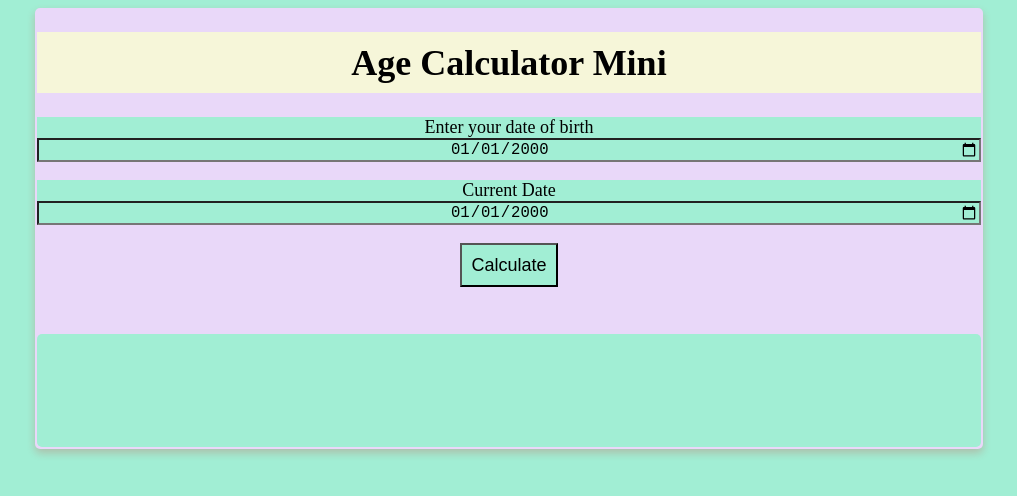
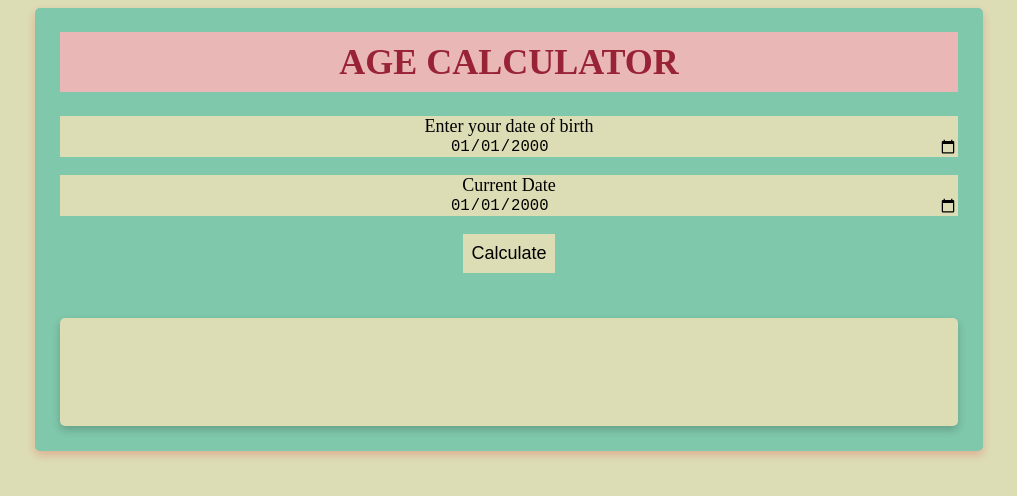
Before and after one commit to ejazulhaque09/Age-Calculator, a plain HTML site: page index.html in a window 1280 px wide. Shown: the whole page, without its empty margins (131-1148 px from the left). Drawn offline with Linux system fonts and the light colour scheme.

Commit message:
MOdified

```diff
--- a/index.html
+++ b/index.html
@@ -9,27 +9,27 @@
 <body>
     <div class="card">
         <header>
-            <h1> Age Calculator Mini</h1>
+            <h1>AGE CALCULATOR</h1>
         </header>
 
         <div>
-            <label>Enter your date of birth</label>
-            <input type="date" name="inputDOB" id="inputDOB" value = "2000-01-01">
+            <label> Enter your date of birth</label>
+            <input type="date" name="dateOfBirth" id="inputDOB" value="2000-01-01">
         </div>
         <br>
+        <div>
+            <label>Current Date</label><br>
+            <input type="date" name="currentDate" id="currentDate" value= "2000-01-01">
+        </div>
+        <br />
+        <button type="button"
+                onclick="getDOB()">
+            Calculate
+        </button>
+        <br />
+        <div id="currentAge"></div>
+        <script src="ageCalculator.js"></script>
 
-        <div>
-            <label> Current Date</label>
-            <input type="date" name="currentDate" id="currentDate" value="2000-01-01">
-        </div>
-        <br>
-
-        <button type="button" onclick="getDOB()"> Calculate</button>
-
-        <div id="currentAge"></div>
-
-        <script scr="script.js"></script>
     </div>
-
 </body>
 </html>
--- a/style.css
+++ b/style.css
@@ -1,46 +1,53 @@
 *{
     box-sizing: border-box;
-    background-color: rgb(161, 238, 212);
+    border: 0px solid red;
+    background-color:rgb(220, 220, 181);
 }
-
 body{
     display: flex;
     text-align: center;
 }
 .card{
-    width: 75%;
+    width:75%;
     height: 80%;
-    box-shadow: 0px 4px 8px 0px rgba(226,7,7,0.2);
-    background-color: rgb(233, 216, 249);
+    /* min-width:30%; */
+    box-shadow: 0 4px 8px 0 rgba(226, 7, 7, 0.2);
+    background-color: rgb(127, 200, 171);
     margin: auto;
-    border-radius: 5px;
-    padding: 2px;
-    padding-top: 0%;
+    border-radius:5px;
+    padding :2%;
+    padding-top:0%;
 }
 header{
     font-size: large;
 }
 header h1{
-    background-color: rgb(246, 246, 217);
-    color: black;
+    background-color: rgb(234, 183, 183);
+    color: rgb(152, 34, 54);
     padding: 1%;
 }
 label{
-    font-size: large;
-    margin: 10%;
+    font-size:large;
+    margin :10%;
 }
 button{
     font-size: large;
     padding: 1%;
     cursor: pointer;
+    /* transition-property: ; */
 }
 input{
-    width: 100%;
+    width:100%;
     font-size: larger;
     text-align: center;
 }
-#currentAge{
+/* #inputDOB{
+    margin: .5%;
+} */
+#currentAge {
+    /* height: 15px; */
     min-width: 30%;
+    box-shadow: 0 4px 8px 0 rgba(0, 0, 0, 0.2);
     transition: 0.3s;
     border-radius: 5px;
     margin: auto;
```
Also changed, not shown: script.js (+32 -30 lines).
